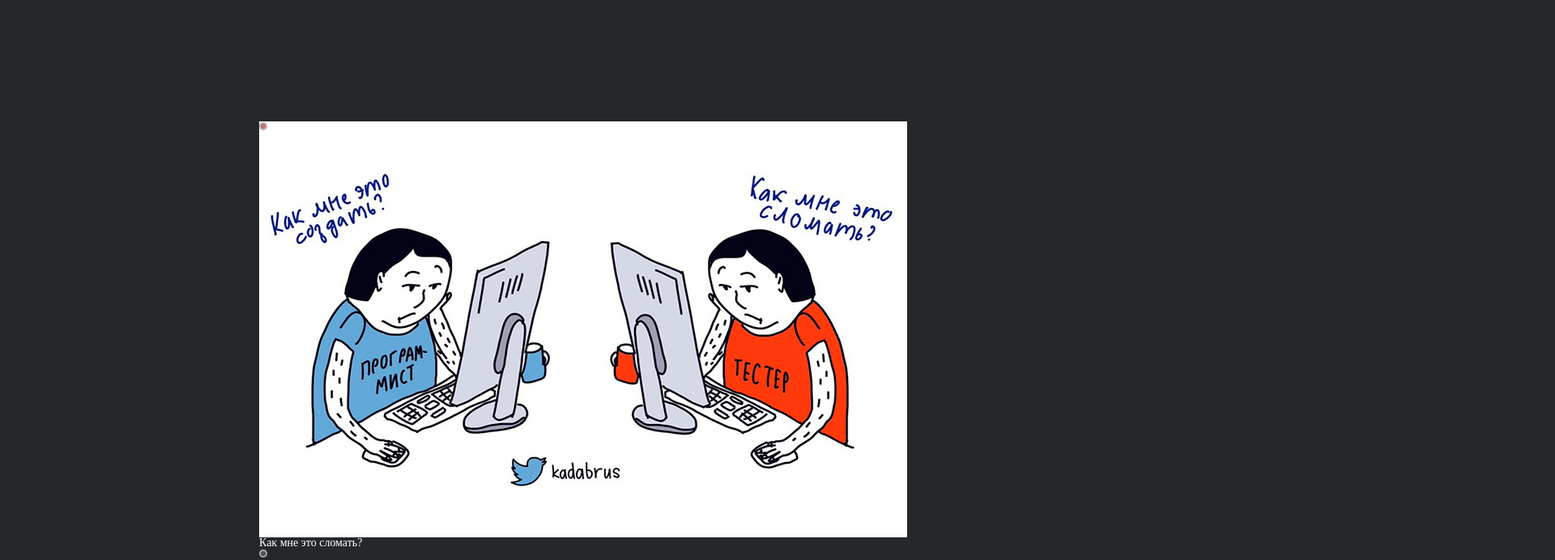
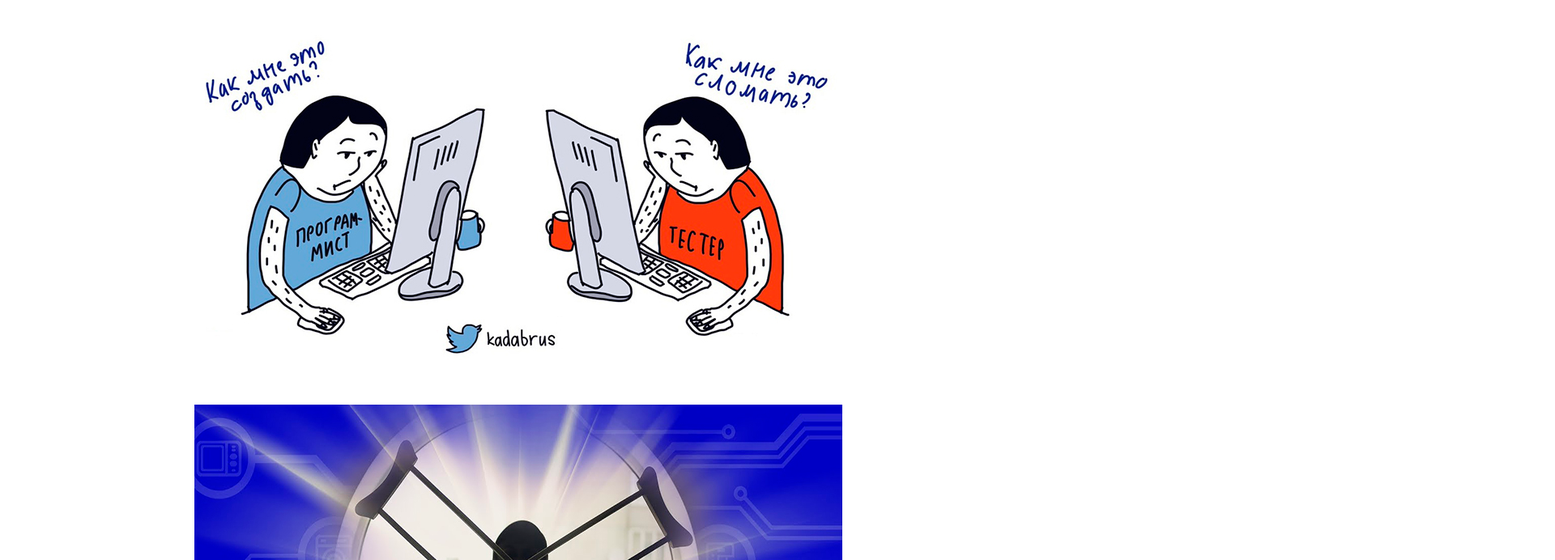
Before and after one commit to Serega3526/cssMemeSlider, a plain HTML site: page cssMemeSlider/index.html in a window 1280 px wide. Shown: the top 692 px of the page at 81% size, 1920 px wide, since content can reach past the window. Drawn offline with Linux system fonts and the light colour scheme.

Commit message:
fix: add new structure, fix html, start css

```diff
--- a/cssMemeSlider/index.html
+++ b/cssMemeSlider/index.html
@@ -7,36 +7,47 @@
     <title>Document</title>
 </head>
 <body>
-    <div class="wrapper">
-        <div class="memes">
-            <input type="radio" name="slides" id="point1" checked>
-            <label for="point1"></label>
-            <div>
-                <img src="./img/1.jpg" alt="">
-                <p>Как мне это сломать?</p>
+    <div class="container">
+        <div class="content__wrapper">
+            <div class="content__img-wrapper">
+                <div class="content__img">
+                    <img src="./img/1.jpg" alt="">
+                </div>
+                <div class="content__img">
+                    <img src="./img/2.jpg" alt="">
+                </div>
+                <div class="content__img">
+                    <img src="./img/3.jpg" alt="">
+                </div>
+                <div class="content__img">
+                    <img src="./img/4.jpg" alt="">
+                </div>
             </div>
-
-            <input type="radio" name="slides" id="point2">
-            <label for="point2"></label>
-            <div>
-                <img src="./img/2.jpg" alt="">
-                <p>Костыльно-ориентированное программирование</p>
+            <div class="content__controls">
+                <div class="control__text-wrapper">
+                    <div class="control__text">
+                        <p>Как мне это сломать</p>
+                    </div>
+                    <div class="control__text">
+                        <p>Костыльно-ориентированное программирование</p>
+                    </div>
+                    <div class="control__text">
+                        <p>Full-stack: overflow;</p>
+                    </div>
+                    <div class="control__text">
+                        <p>Почему то работает...</p>
+                    </div>
+                </div>
+                <div class="control__inputs">
+                    <form action="ololo">
+                        <input type="radio" name="meme" checked>
+                        <input type="radio" name="meme">
+                        <input type="radio" name="meme">
+                        <input type="radio" name="meme">
+                    </form>
+                </div>
             </div>
-
-            <input type="radio" name="slides" id="point3">
-            <label for="point3"></label>
-            <div>
-                <img src="./img/3.jpg" alt="">
-                <p>Full-stack: overflow</p>
-            </div>
-
-            <input type="radio" name="slides" id="point4">
-            <label for="point4"></label>
-            <div>
-                <img src="./img/4.jpg" alt="">
-                <p>Почему-то работает...</p>
-            </div>
-
         </div>
+    </div>
 </body>
 </html>
--- a/cssMemeSlider/style.css
+++ b/cssMemeSlider/style.css
@@ -37,62 +37,17 @@ h1,h2,h3,h4,h5,h6{font-size:inherit;font-weight: 400;}
 
 /*-------------*/
 
-body{
-    background-color: #25282a;
+.container{
+    width: 80%;
+    margin: 0 auto;
+    display: flex;
 }
-.wrapper{
-    width: 1440px;
+.content__wrapper{
+    display: flex;
+    flex-direction: column;
+    margin: auto;
+}
+.content__img-wrapper{
+    width: 400%;
     height: 100%;
-    display: flex;
-    margin: 0 auto;
 }
-.memes{
-    width: 800px;
-    height: 500px;
-    background-color: #fff;
-    margin: auto;
-    position: relative;
-}
-p{
-    color: #fff;
-}
-.memes > input {
-    display: none;
-}
-label{
-    color: #fff;
-}
-input{
-    cursor: pointer;
-}
-.memes > input + label {
-    display: inline-block;
-    width: 10px;
-    height: 10px;
-    border-radius: 8px;
-    background: rgba(90, 90, 90, 0.8);
-    border: 2px solid rgba(190, 190, 190, 0.8);
-    cursor: pointer;
-    /* position: relative; */
-    margin-right: 4px;
-    /* top: 110%; */
-    /* transition: background 0.8s ease-out 0s; */
-}
-.memes > input + label:hover {
-    background: rgba(250, 250, 250, 0.8);
-}
-
-.memes > input:checked + label {
-    background: rgba(173, 80, 80, 0.8);
-}
-.memes > div {
-    visibility: hidden;
-    opacity: 0;
-    transition: opacity 0.8s ease-out 0.1s, visibility 0.1s ease-out 0.9s;
-}
-
-.memes > input:checked + label + div{
-    visibility: visible;
-    opacity: 1;
-    transition: opacity 0.8s ease-out 0.1s, visibility 0.1s ease-out 0s;
-}
```
